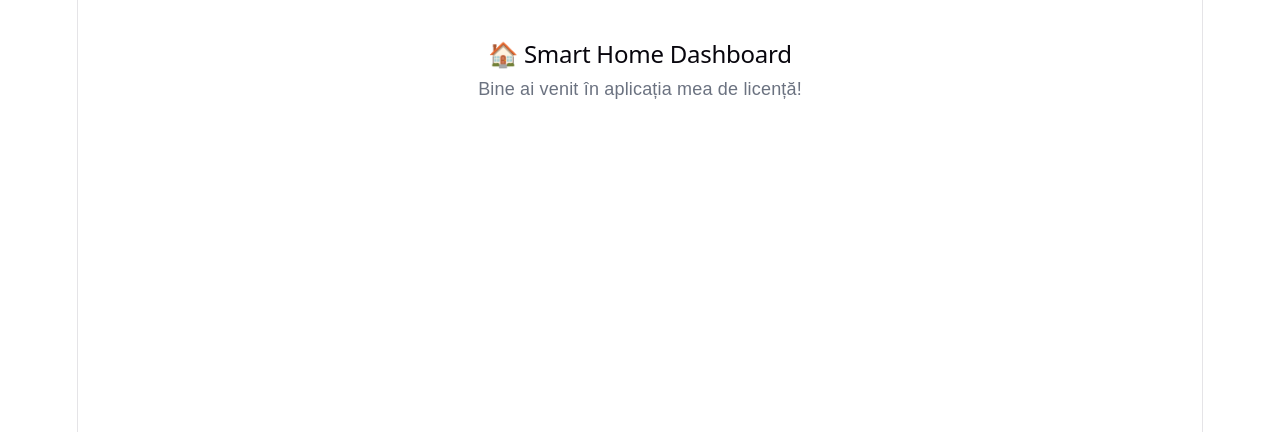
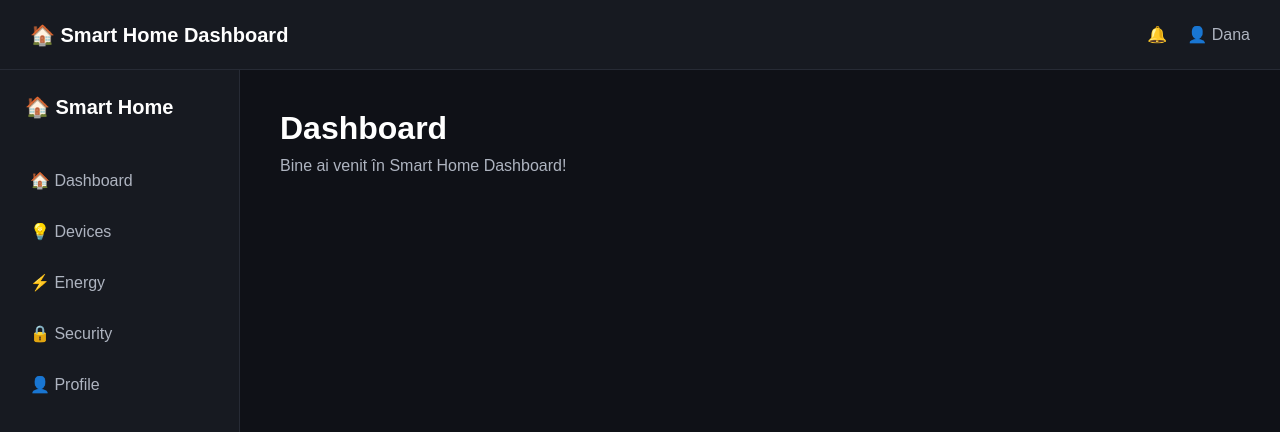
Before and after one commit to Danamoraru/smart-home-dashboard, a React (Vite) app: page / in a window 1280 px wide. Shown: the top 432 px of the page. Built offline with nearby package versions, Linux system fonts and the light colour scheme.

Commit message:
Create dark dashboard layout

```diff
--- a/src/App.css
+++ b/src/App.css
@@ -1,13 +1,90 @@
 .app {
-  padding: 40px;
-  font-family: Arial, Helvetica, sans-serif;
+  min-height: 100vh;
+  background-color: #0f1117;
+  color: #ffffff;
 }
 
-h1 {
-  color: #1f2937;
+/* NAVBAR */
+
+.navbar {
+  height: 70px;
+  width: 100%;
+  background-color: #171a21;
+  border-bottom: 1px solid #272b35;
+  display: flex;
+  align-items: center;
+  justify-content: space-between;
+  padding: 0 30px;
 }
 
-p {
-  color: #6b7280;
-  font-size: 18px;
+.navbar-logo {
+  font-size: 20px;
+  font-weight: 600;
 }
+
+.navbar-user {
+  display: flex;
+  align-items: center;
+  gap: 20px;
+  color: #aeb4c0;
+}
+
+/* LAYOUT */
+
+.layout {
+  display: flex;
+  min-height: calc(100vh - 70px);
+}
+
+/* SIDEBAR */
+
+.sidebar {
+  width: 240px;
+  background-color: #171a21;
+  border-right: 1px solid #272b35;
+  padding: 25px 15px;
+}
+
+.sidebar-logo {
+  font-size: 20px;
+  font-weight: 600;
+  margin-bottom: 40px;
+  padding: 0 10px;
+}
+
+.sidebar-nav {
+  display: flex;
+  flex-direction: column;
+  gap: 8px;
+}
+
+.sidebar-nav a {
+  color: #aeb4c0;
+  text-decoration: none;
+  padding: 12px 15px;
+  border-radius: 8px;
+  transition: 0.2s;
+}
+
+.sidebar-nav a:hover {
+  background-color: #222631;
+  color: #ffffff;
+}
+
+/* MAIN CONTENT */
+
+.main-content {
+  flex: 1;
+  padding: 40px;
+  background-color: #0f1117;
+}
+
+.main-content h1 {
+  font-size: 32px;
+  margin-bottom: 10px;
+}
+
+.main-content p {
+  color: #aeb4c0;
+  font-size: 16px;
+}
--- a/src/App.jsx
+++ b/src/App.jsx
@@ -1,14 +1,22 @@
-import "./App.css";
-import Navbar from "./components/Navbar";
+import './App.css'
+import Navbar from './components/Navbar'
+import Sidebar from './components/Sidebar'
 
 function App() {
   return (
     <div className="app">
       <Navbar />
 
-      <p>Bine ai venit în aplicația mea de licență!</p>
+      <div className="layout">
+        <Sidebar />
+
+        <main className="main-content">
+          <h1>Dashboard</h1>
+          <p>Bine ai venit în Smart Home Dashboard!</p>
+        </main>
+      </div>
     </div>
-  );
+  )
 }
 
-export default App;
+export default App
--- a/src/components/Navbar.jsx
+++ b/src/components/Navbar.jsx
@@ -1,9 +1,16 @@
 function Navbar() {
   return (
-    <nav>
-      <h2>🏠 Smart Home Dashboard</h2>
-    </nav>
-  );
+    <header className="navbar">
+      <div className="navbar-logo">
+        🏠 Smart Home Dashboard
+      </div>
+
+      <div className="navbar-user">
+        <span>🔔</span>
+        <span>👤 Dana</span>
+      </div>
+    </header>
+  )
 }
 
-export default Navbar;
+export default Navbar
--- /dev/null
+++ b/src/components/Sidebar.jsx
@@ -0,0 +1,19 @@
+function Sidebar() {
+  return (
+    <aside className="sidebar">
+      <div className="sidebar-logo">
+        🏠 Smart Home
+      </div>
+
+      <nav className="sidebar-nav">
+        <a href="#">🏠 Dashboard</a>
+        <a href="#">💡 Devices</a>
+        <a href="#">⚡ Energy</a>
+        <a href="#">🔒 Security</a>
+        <a href="#">👤 Profile</a>
+      </nav>
+    </aside>
+  )
+}
+
+export default Sidebar
--- a/src/index.css
+++ b/src/index.css
@@ -1,111 +1,17 @@
-:root {
-  --text: #6b6375;
-  --text-h: #08060d;
-  --bg: #fff;
-  --border: #e5e4e7;
-  --code-bg: #f4f3ec;
-  --accent: #aa3bff;
-  --accent-bg: rgba(170, 59, 255, 0.1);
-  --accent-border: rgba(170, 59, 255, 0.5);
-  --social-bg: rgba(244, 243, 236, 0.5);
-  --shadow:
-    rgba(0, 0, 0, 0.1) 0 10px 15px -3px, rgba(0, 0, 0, 0.05) 0 4px 6px -2px;
-
-  --sans: system-ui, 'Segoe UI', Roboto, sans-serif;
-  --heading: system-ui, 'Segoe UI', Roboto, sans-serif;
-  --mono: ui-monospace, Consolas, monospace;
-
-  font: 18px/145% var(--sans);
-  letter-spacing: 0.18px;
-  color-scheme: light dark;
-  color: var(--text);
-  background: var(--bg);
-  font-synthesis: none;
-  text-rendering: optimizeLegibility;
-  -webkit-font-smoothing: antialiased;
-  -moz-osx-font-smoothing: grayscale;
-
-  @media (max-width: 1024px) {
-    font-size: 16px;
-  }
+* {
+  margin: 0;
+  padding: 0;
+  box-sizing: border-box;
 }
 
-@media (prefers-color-scheme: dark) {
-  :root {
-    --text: #9ca3af;
-    --text-h: #f3f4f6;
-    --bg: #16171d;
-    --border: #2e303a;
-    --code-bg: #1f2028;
-    --accent: #c084fc;
-    --accent-bg: rgba(192, 132, 252, 0.15);
-    --accent-border: rgba(192, 132, 252, 0.5);
-    --social-bg: rgba(47, 48, 58, 0.5);
-    --shadow:
-      rgba(0, 0, 0, 0.4) 0 10px 15px -3px, rgba(0, 0, 0, 0.25) 0 4px 6px -2px;
-  }
-
-  #social .button-icon {
-    filter: invert(1) brightness(2);
-  }
+html,
+body,
+#root {
+  min-height: 100%;
+  width: 100%;
 }
 
 body {
-  margin: 0;
+  font-family: Arial, Helvetica, sans-serif;
+  background-color: #0f1117;
 }
-
-#root {
-  width: 1126px;
-  max-width: 100%;
-  margin: 0 auto;
-  text-align: center;
-  border-inline: 1px solid var(--border);
-  min-height: 100svh;
-  display: flex;
-  flex-direction: column;
-  box-sizing: border-box;
-}
-
-h1,
-h2 {
-  font-family: var(--heading);
-  font-weight: 500;
-  color: var(--text-h);
-}
-
-h1 {
-  font-size: 56px;
-  letter-spacing: -1.68px;
-  margin: 32px 0;
-  @media (max-width: 1024px) {
-    font-size: 36px;
-    margin: 20px 0;
-  }
-}
-h2 {
-  font-size: 24px;
-  line-height: 118%;
-  letter-spacing: -0.24px;
-  margin: 0 0 8px;
-  @media (max-width: 1024px) {
-    font-size: 20px;
-  }
-}
-p {
-  margin: 0;
-}
-
-code,
-.counter {
-  font-family: var(--mono);
-  display: inline-flex;
-  border-radius: 4px;
-  color: var(--text-h);
-}
-
-code {
-  font-size: 15px;
-  line-height: 135%;
-  padding: 4px 8px;
-  background: var(--code-bg);
-}
```
